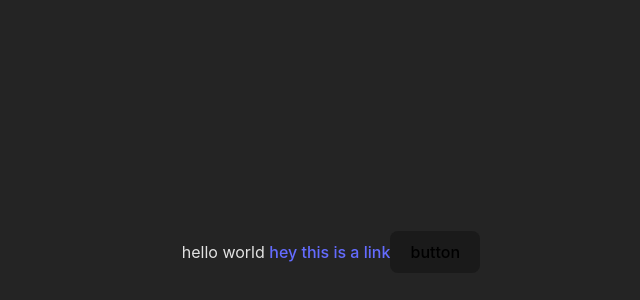
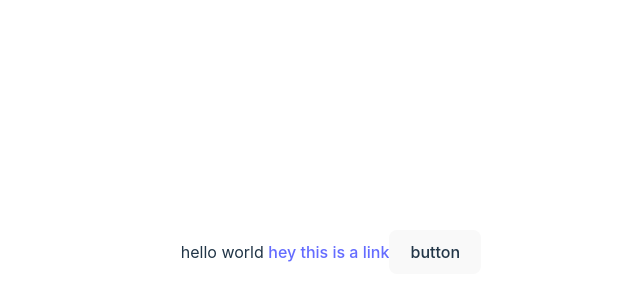
Before and after one commit to csandoval18/animation, a Vue app: page / in a window 1280 px wide. Shown: the part 148-448 px from the top of the page, without its empty margins (309-949 px from the left). Built offline with nearby package versions, Linux system fonts and the light colour scheme.

Commit message:
changed button style for light theme

```diff
--- a/src/style.css
+++ b/src/style.css
@@ -39,21 +39,22 @@ h1 {
 
 button {
 	border-radius: 8px;
-	border: 1px solid transparent;
+	border: 2px solid transparent;
 	padding: 0.6em 1.2em;
 	font-size: 1em;
 	font-weight: 500;
 	font-family: inherit;
 	background-color: #1a1a1a;
 	cursor: pointer;
-	transition: border-color 0.25s;
+	transition: border-color 0.3s;
 }
 button:hover {
 	border-color: #646cff;
 }
 button:focus,
 button:focus-visible {
-	outline: 4px auto -webkit-focus-ring-color;
+	/* outline: 4px auto -webkit-focus-ring-color; */
+	border: 2px solid #ffffff;
 }
 
 .card {
@@ -67,7 +68,7 @@ button:focus-visible {
 	text-align: center;
 }
 
-@media (prefers-color-scheme: dark) {
+@media (prefers-color-scheme: light) {
 	:root {
 		color: #213547;
 		background-color: #ffffff;
@@ -75,32 +76,24 @@ button:focus-visible {
 	a:hover {
 		color: #747bff;
 	}
-	/* button {
-		color: #213547;
-		background-color: #f9f9f9;
-	} */
-	/* button:focus,
-	button:focus-visible {
-		outline: 20px auto -webkit-focus-ring-color;
-		outline: 4px auto red;
-	} */
 	button {
 		color: #213547;
 		background-color: #f9f9f9;
 		border-radius: 8px;
-		border: 1px solid transparent;
+		border: 2px solid transparent;
 		padding: 0.6em 1.2em;
 		font-size: 1em;
 		font-weight: 500;
 		font-family: inherit;
 		cursor: pointer;
-		transition: border-color 0.25s;
+		/* transition: border-color 0.25s; */
+		transition: border-color 0.3s;
 	}
 	button:hover {
 		border-color: #646cff;
 	}
 	button:focus,
 	button:focus-visible {
-		outline: 4px auto -webkit-focus-ring-color;
+		border: 2px solid #213547;
 	}
 }
```
